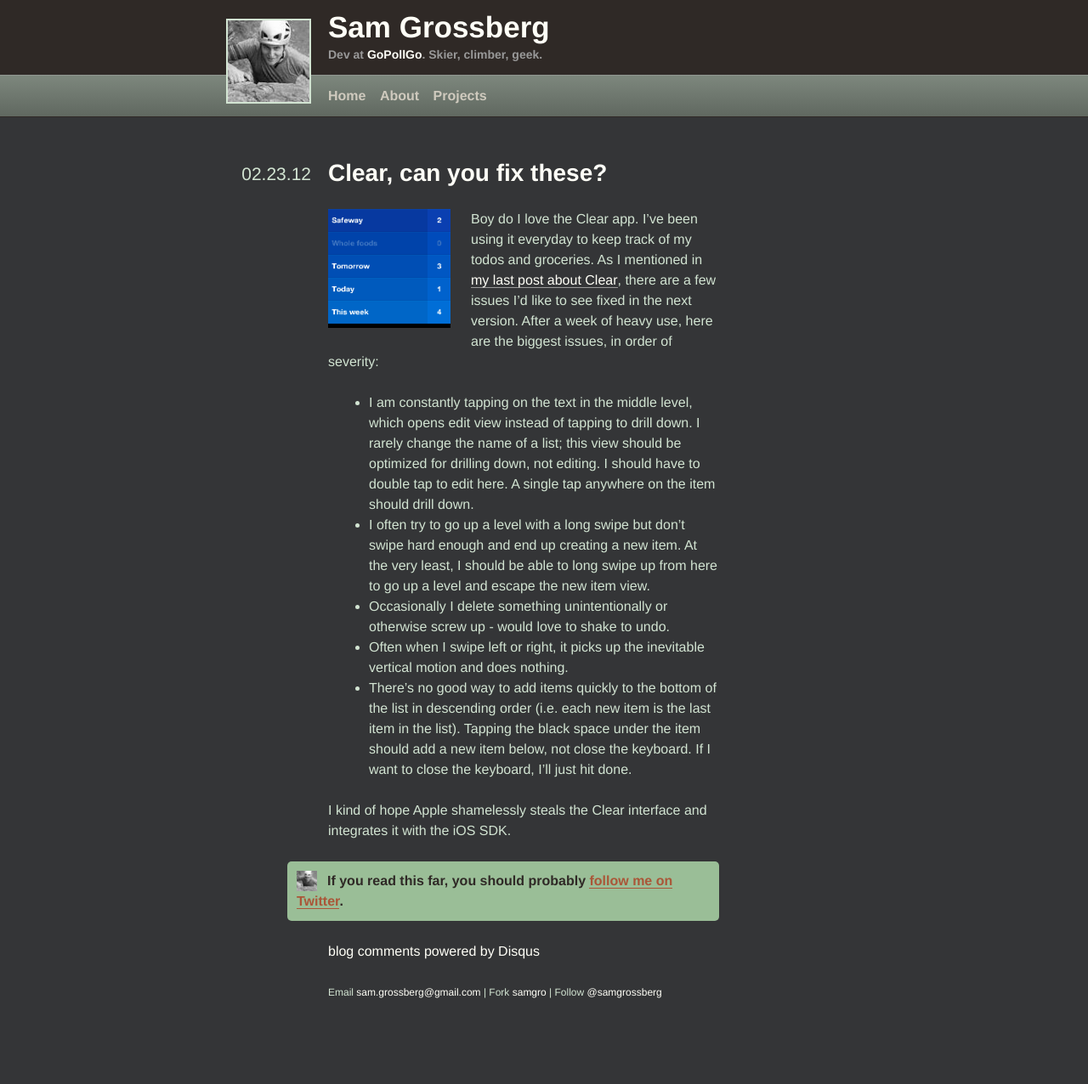
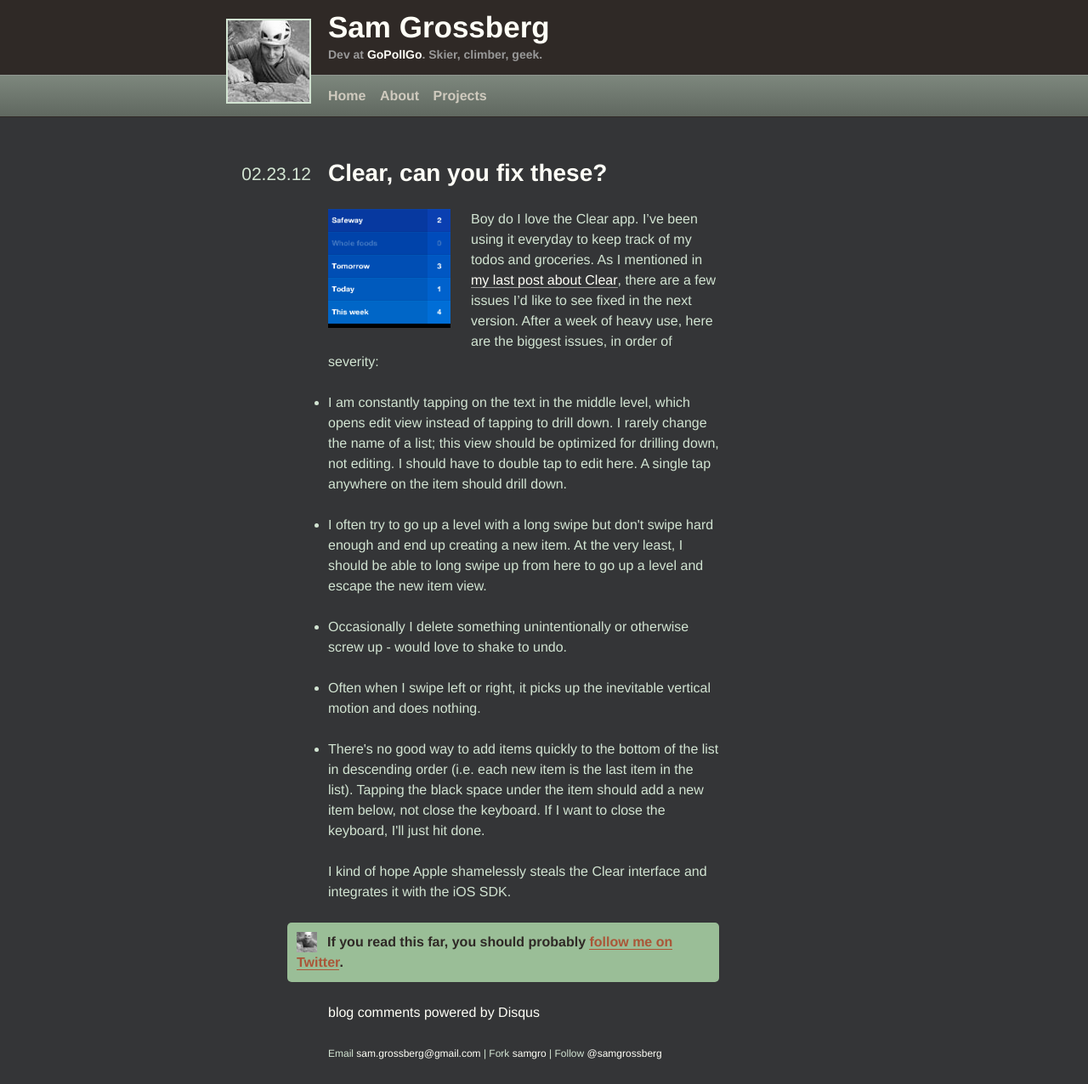
Before and after one commit to samgro/samgro.github.com, a Jekyll site: the page built from _posts/2012-02-23-clear-bugs.md, in a window 1280 px wide. Shown: the whole page at 85% size. Built offline with Jekyll 4.4.1, drawn with Linux system fonts in a browser that asks for light colours; nearby versions of some CDN libraries; comment, search, counter and statistics services are not loaded; before the commit the page ends 1204 px from its top, so only the background shows below that.

Commit message:
formatting

```diff
--- a/_posts/2012-02-23-clear-bugs.md
+++ b/_posts/2012-02-23-clear-bugs.md
@@ -7,10 +7,11 @@
 
 Boy do I love the Clear app. I've been using it everyday to keep track of my todos and groceries. As I mentioned in <a href='/clear-checklist-app-just-raised-the-bar-for-mobile-design/'>my last post about Clear</a>, there are a few issues I'd like to see fixed in the next version. After a week of heavy use, here are the biggest issues, in order of severity:
 
-* I am constantly tapping on the text in the middle level, which opens edit view instead of tapping to drill down. I rarely change the name of a list; this view should be optimized for drilling down, not editing. I should have to double tap to edit here. A single tap anywhere on the item should drill down.
-* I often try to go up a level with a long swipe but don't swipe hard enough and end up creating a new item. At the very least, I should be able to long swipe up from here to go up a level and escape the new item view.
-* Occasionally I delete something unintentionally or otherwise screw up - would love to shake to undo.
-* Often when I swipe left or right, it picks up the inevitable vertical motion and does nothing.
-* There's no good way to add items quickly to the bottom of the list in descending order (i.e. each new item is the last item in the list). Tapping the black space under the item should add a new item below, not close the keyboard. If I want to close the keyboard, I'll just hit done.
-
+<ul class='long'>
+  <li> I am constantly tapping on the text in the middle level, which opens edit view instead of tapping to drill down. I rarely change the name of a list; this view should be optimized for drilling down, not editing. I should have to double tap to edit here. A single tap anywhere on the item should drill down.</li>
+  <li>I often try to go up a level with a long swipe but don't swipe hard enough and end up creating a new item. At the very least, I should be able to long swipe up from here to go up a level and escape the new item view.</li>
+  <li>Occasionally I delete something unintentionally or otherwise screw up - would love to shake to undo.</li>
+  <li>Often when I swipe left or right, it picks up the inevitable vertical motion and does nothing.</li>
+  <li>There's no good way to add items quickly to the bottom of the list in descending order (i.e. each new item is the last item in the list). Tapping the black space under the item should add a new item below, not close the keyboard. If I want to close the keyboard, I'll just hit done.</li>
+</ul>
 I kind of hope Apple shamelessly steals the Clear interface and integrates it with the iOS SDK.
```
